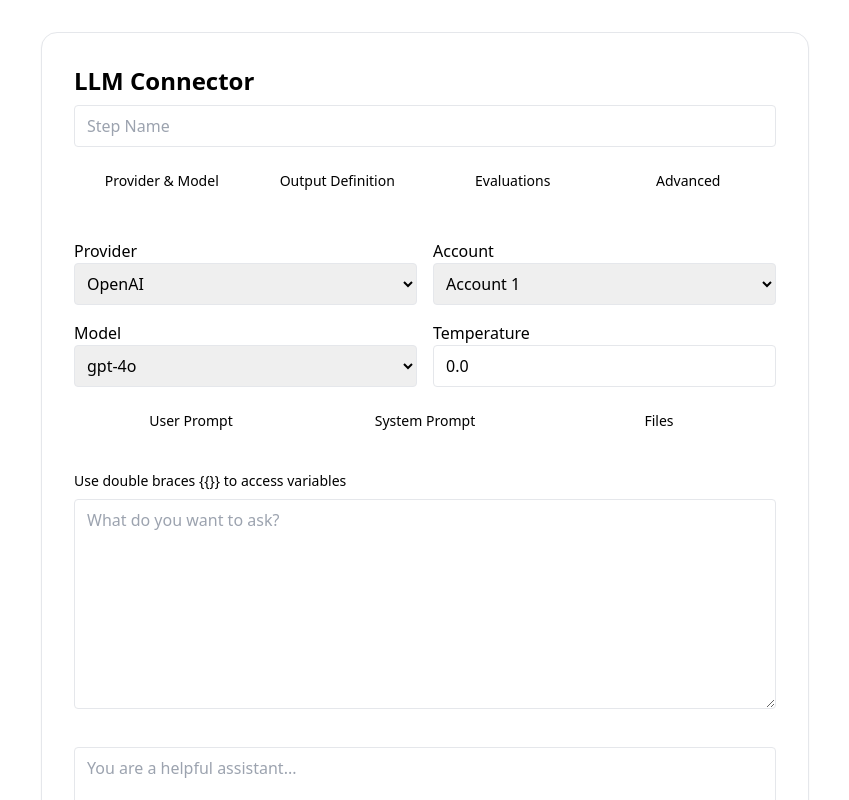
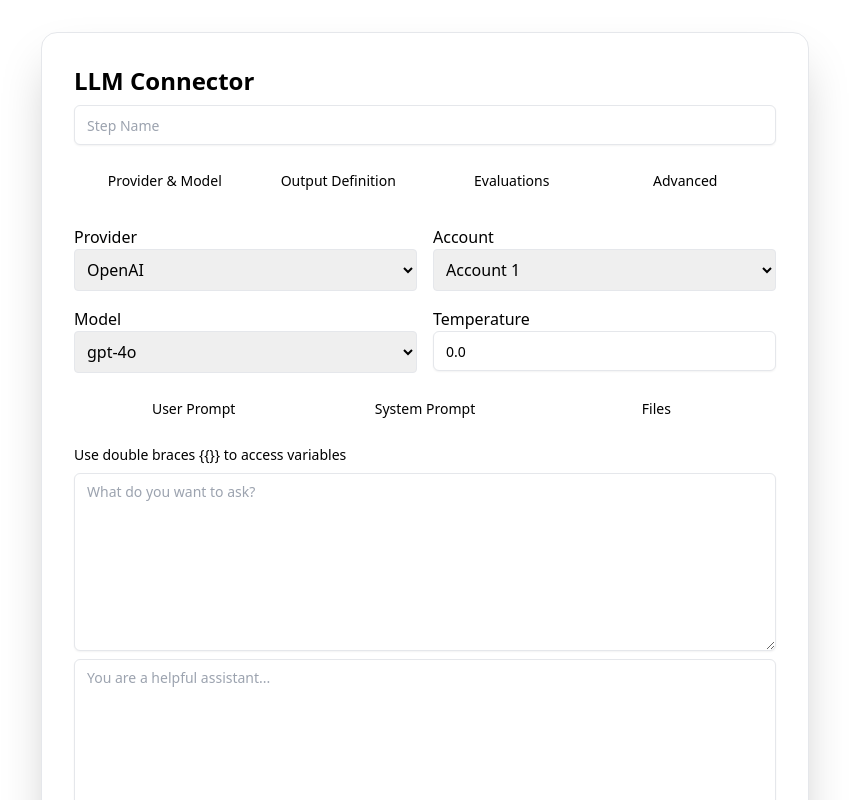
Before and after one commit to eduardo-braga/llm-connector-form, a React (Vite) app: page / in a window 1280 px wide. Shown: the top 800 px of the page, without its empty margins (215-1064 px from the left). Built offline with nearby package versions, Linux system fonts and the light colour scheme.

Commit message:
Add files via upload

```diff
--- a/src/components/ui/button.jsx
+++ b/src/components/ui/button.jsx
@@ -1,6 +1,6 @@
-import React from "react";
+import * as React from "react";
 
-export function Button({ children, variant = "default", size = "md", ...props }) {
+export function Button({ children, variant = "default", size = "md", className = "", ...props }) {
   const variants = {
     default: "bg-blue-600 text-white hover:bg-blue-700",
     outline: "border border-gray-300 text-gray-800 bg-white hover:bg-gray-100",
@@ -15,7 +15,7 @@ export function Button({ children, variant = "default", size = "md", ...props })
   };
 
   return (
-    <button className={`${variants[variant]} ${sizes[size]} rounded`} {...props}>
+    <button className={`rounded ${variants[variant]} ${sizes[size]} ${className}`} {...props}>
       {children}
     </button>
   );
--- a/src/components/ui/card.jsx
+++ b/src/components/ui/card.jsx
@@ -1,7 +1,7 @@
-import React from "react";
+import * as React from "react";
 
 export function Card({ children, className = "", ...props }) {
-  return <div className={`bg-white border rounded shadow-sm ${className}`} {...props}>{children}</div>;
+  return <div className={`rounded-2xl border bg-white text-card-foreground shadow ${className}`} {...props}>{children}</div>;
 }
 
 export function CardContent({ children, className = "", ...props }) {
--- a/src/components/ui/input.jsx
+++ b/src/components/ui/input.jsx
@@ -1,5 +1,5 @@
-import React from "react";
+import * as React from "react";
 
 export function Input({ className = "", ...props }) {
-  return <input className={`border rounded px-3 py-2 w-full ${className}`} {...props} />;
+  return <input className={`flex h-10 w-full rounded-md border border-input bg-background px-3 py-2 text-sm shadow-sm ${className}`} {...props} />;
 }
--- a/src/components/ui/tabs.jsx
+++ b/src/components/ui/tabs.jsx
@@ -1,25 +1,21 @@
-import React from "react";
+import * as React from "react";
 
 export function Tabs({ children, ...props }) {
   return <div {...props}>{children}</div>;
 }
 
-export function TabsList({ children, ...props }) {
-  return <div className="flex border-b" {...props}>{children}</div>;
+export function TabsList({ children, className = "", ...props }) {
+  return <div className={`inline-flex items-center justify-center rounded-md bg-muted p-1 text-muted-foreground ${className}`} {...props}>{children}</div>;
 }
 
-export function TabsTrigger({ children, value, ...props }) {
+export function TabsTrigger({ children, value, className = "", ...props }) {
   return (
-    <button className="px-4 py-2 text-sm font-medium" data-value={value} {...props}>
+    <button className={`inline-flex items-center justify-center whitespace-nowrap rounded-sm px-3 py-1.5 text-sm font-medium transition-all hover:text-primary data-[state=active]:bg-white data-[state=active]:text-black ${className}`} {...props}>
       {children}
     </button>
   );
 }
 
-export function TabsContent({ children, value, ...props }) {
-  return (
-    <div className="py-4" data-value={value} {...props}>
-      {children}
-    </div>
-  );
+export function TabsContent({ children, value, className = "", ...props }) {
+  return <div className={`mt-2 ${className}`} {...props}>{children}</div>;
 }
--- a/src/components/ui/textarea.jsx
+++ b/src/components/ui/textarea.jsx
@@ -1,5 +1,5 @@
-import React from "react";
+import * as React from "react";
 
 export function Textarea({ className = "", ...props }) {
-  return <textarea className={`border rounded px-3 py-2 w-full ${className}`} {...props} />;
+  return <textarea className={`flex min-h-[80px] w-full rounded-md border border-input bg-background px-3 py-2 text-sm shadow-sm ${className}`} {...props} />;
 }
```
